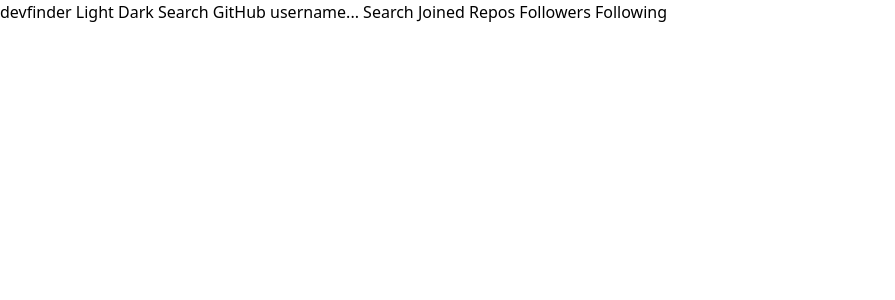
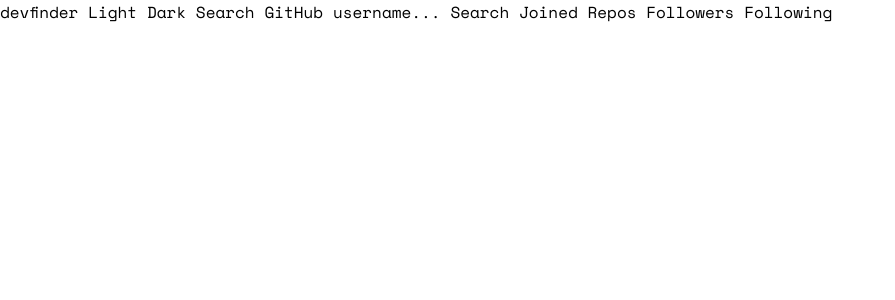
Before and after one commit to chocolateflight/GitHub-User-Search-App, a Next.js app: page / in a window 1280 px wide. Shown: the top 300 px of the page, without its empty margins (0-895 px from the left). Built offline with nearby package versions, Linux system fonts and the light colour scheme.

Commit message:
updated tailwind config file

```diff
--- a/tailwind.config.js
+++ b/tailwind.config.js
@@ -1,10 +1,39 @@
 /** @type {import('tailwindcss').Config} */
 module.exports = {
+  darkMode: 'class',
   content: [
     './pages/**/*.{js,ts,jsx,tsx}',
     './components/**/*.{js,ts,jsx,tsx}'
   ],
   theme: {
+    screens: {
+      sm: '640px',
+      md: '768px',
+      lg: '1024px',
+      xl: '1440px',
+    },
+    fontSize: {
+      xs: ['13px', '20px'],
+      sm: ['16px', '24px'],
+      base: ['15px', '25px'],
+      lg: ['22px', '33px'],
+      xl: ['26px', '38px'],
+    },
+    colors: {
+      'lm-color1': '#0079FF',
+      'lm-color2': '#697C9A',
+      'lm-color3': '#4B6A9B',
+      'lm-color4': '#2B3442',
+      'lm-color5': '#F6F8FF',
+      'lm-color6': '#FEFEFE',
+      'dm-color1': '#0079FF',
+      'dm-color2': '#FFFFFF',
+      'dm-color3': '#141D2F',
+      'dm-color4': '#1E2A47',
+    },
+    fontFamily: {
+      sans: ['Space Mono']
+    },
     extend: {},
   },
   plugins: [],
```
